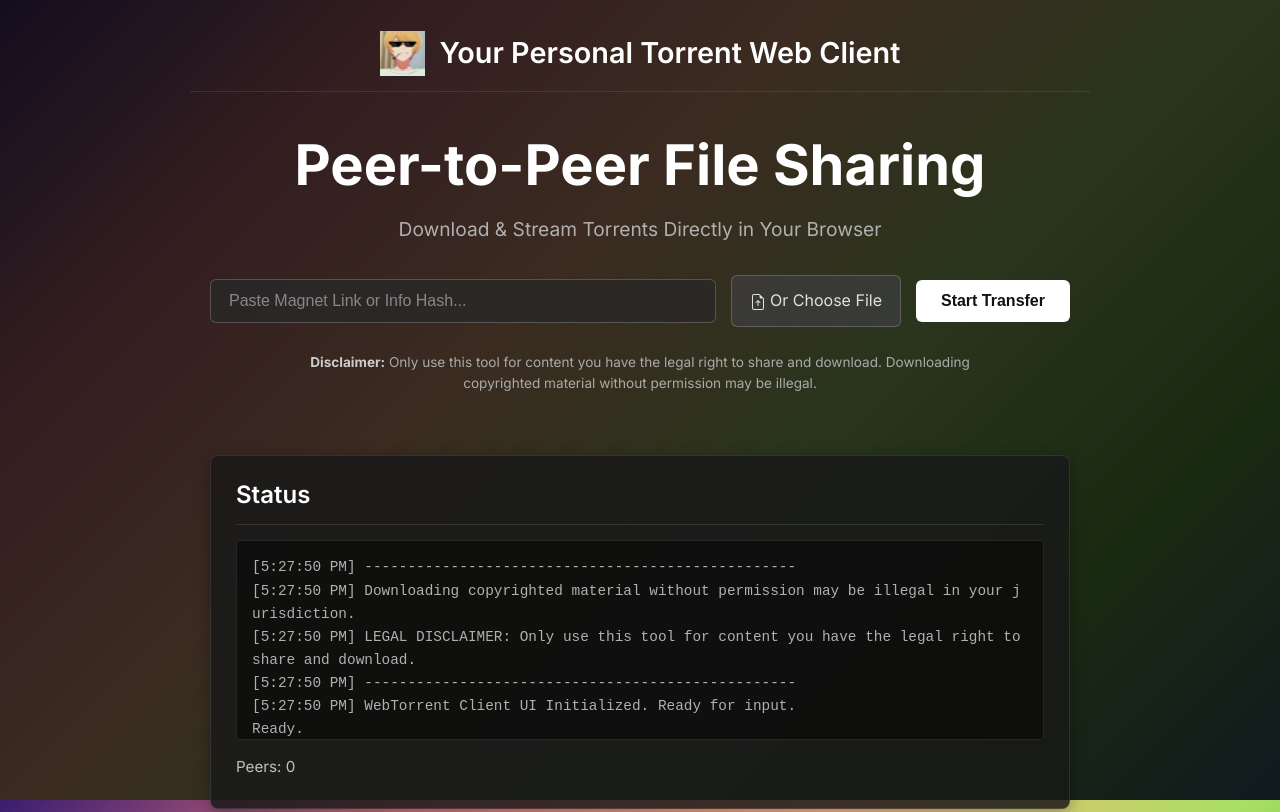
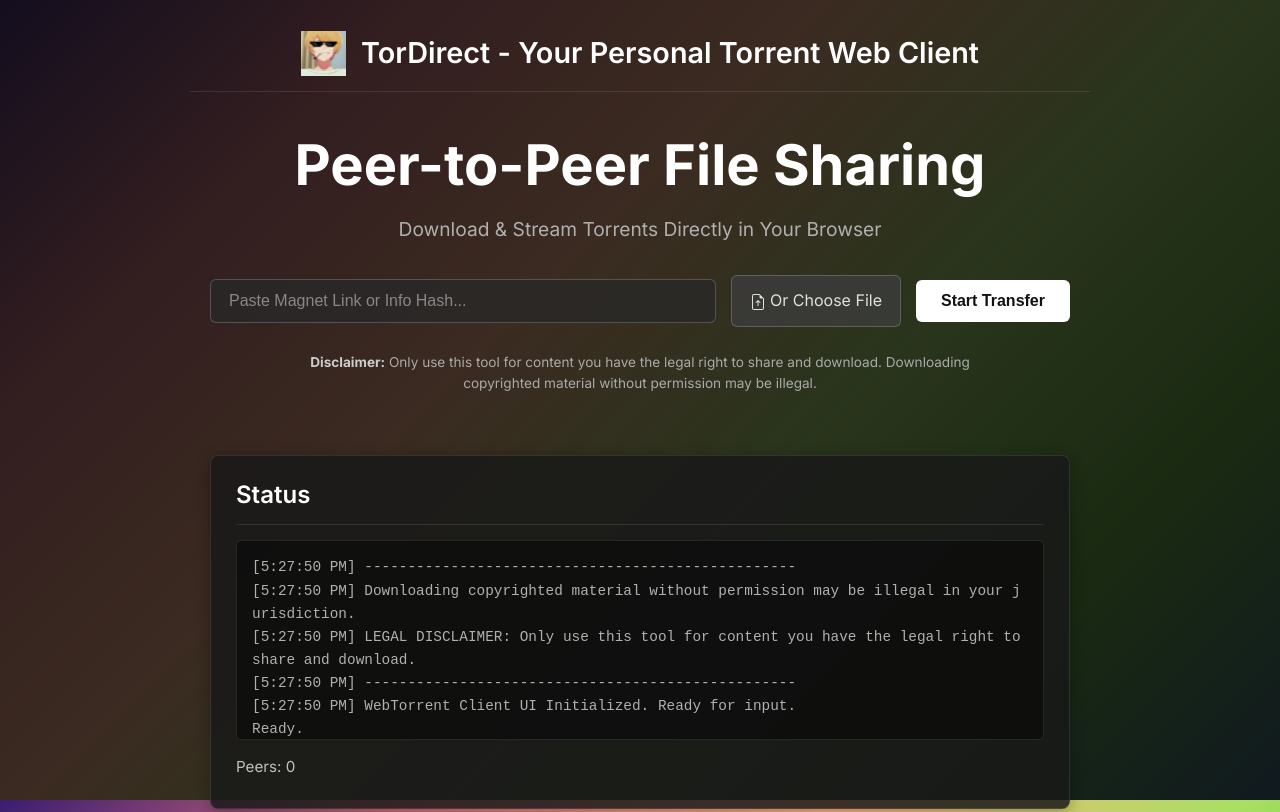
Before and after one commit to devilGamer5802/TorDirect, a plain HTML site: page index.html in a window 1280 px wide. Shown: the top 812 px of the page. Drawn offline with Linux system fonts and the light colour scheme; a script that the page names is missing.

Commit message:
Update index.html

```diff
--- a/index.html
+++ b/index.html
@@ -12,7 +12,7 @@
 <body>
     <header>
         <img src="logo.png" alt="My Torrent Client - Logo and Title" class="logo-image">
-        <h1>Your Personal Torrent Web Client</h1>
+        <h1>TorDirect - Your Personal Torrent Web Client</h1>
         <!-- Maybe add a logo or subtitle here later -->
     </header>
 
```
